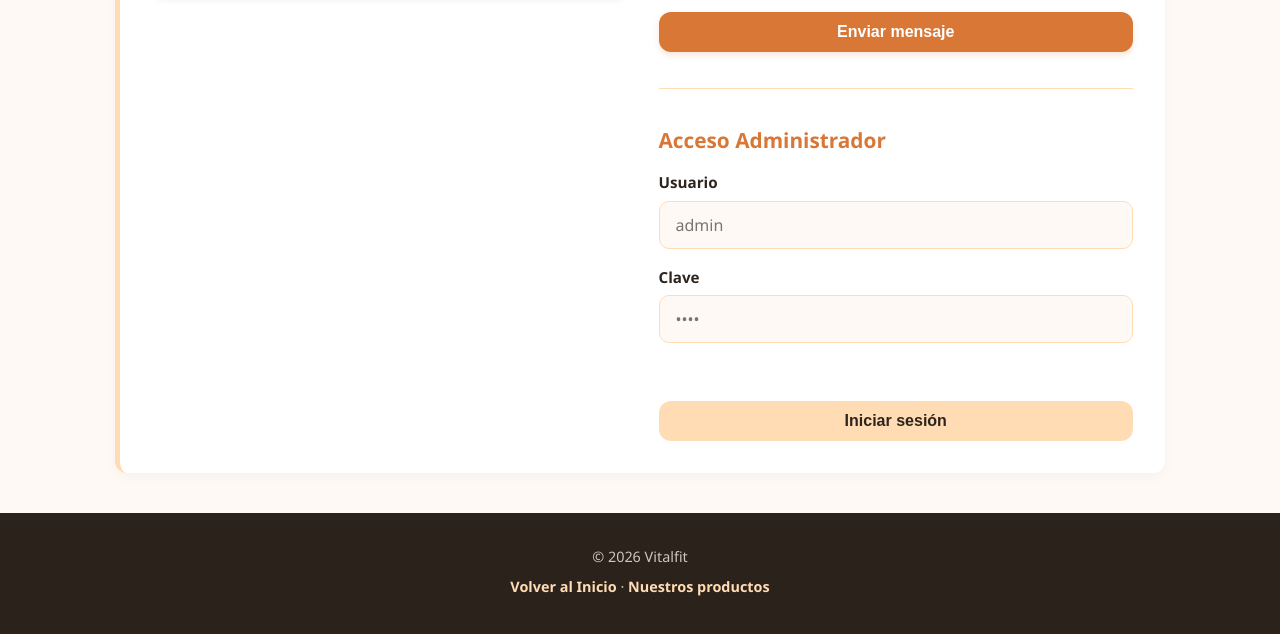
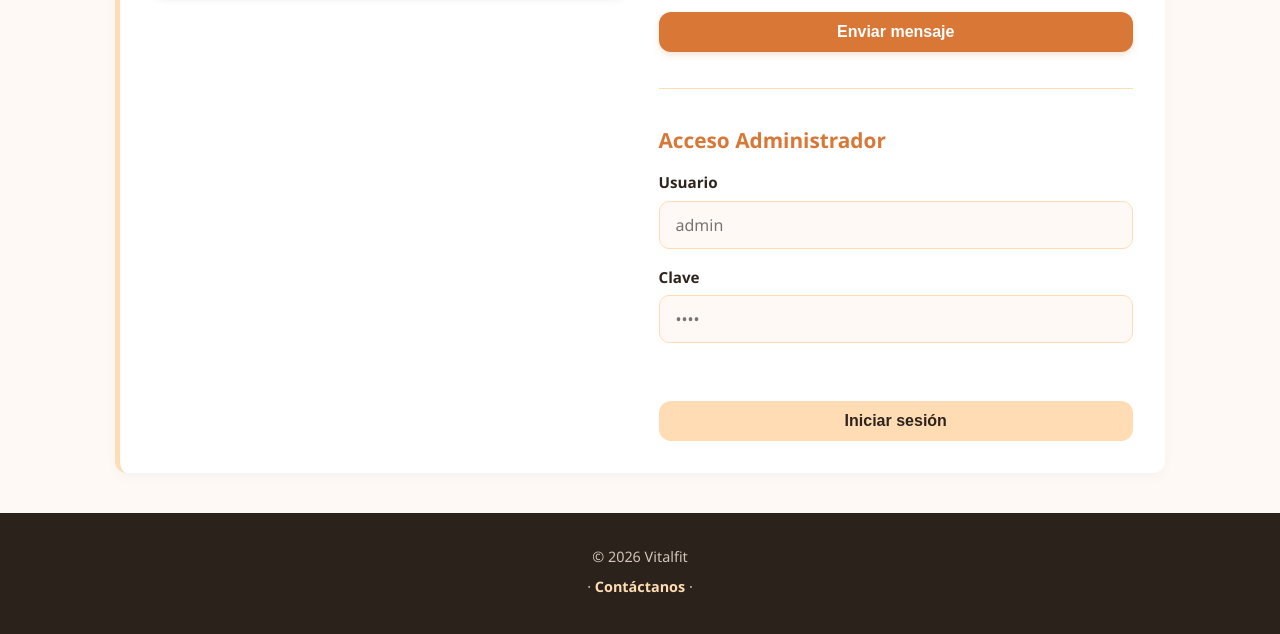
Before and after one commit to Aki7025/eduprofcuartoefe, a plain HTML site: page Contacto.html in a window 1280 px wide. Shown: the part 899-1533 px from the top of the page. Drawn offline with Linux system fonts and the light colour scheme; files that its build step writes are made by us from their sources; files whose address does not match are found by name.

Commit message:
Update Contacto.html

```diff
--- a/Contacto.html
+++ b/Contacto.html
@@ -114,7 +114,7 @@
         <footer>
             <div class="container">
                 <p>© 2026 Vitalfit</p>
-                <p><a href="index.html">Volver al Inicio</a> · <a href="productos.html">Nuestros productos</a></p>
+             <p>· <a href="contacto.html">Contáctanos</a> ·
             </div>
         </footer>
 
```
